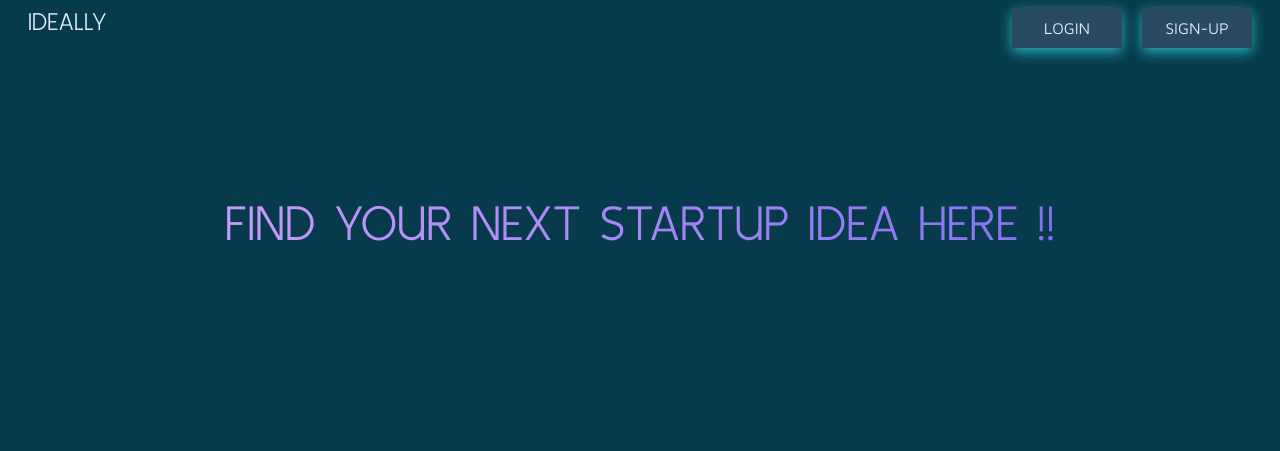
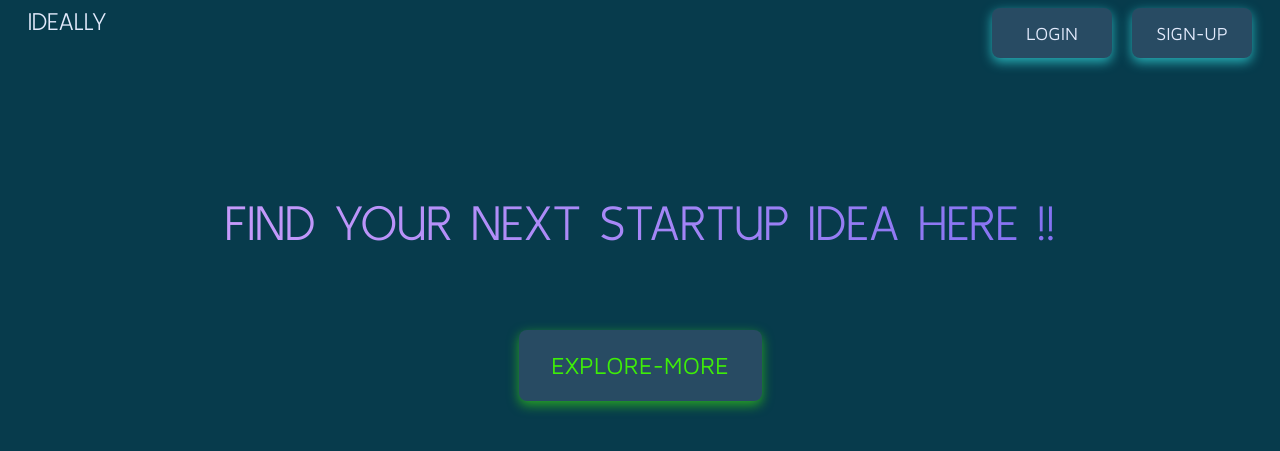
Before and after one commit to Anurag30112003/Ideally, a Flask app: page / in a window 1280 px wide. Shown: the top 451 px of the page. Run offline with Flask 2, Linux system fonts and the light colour scheme.

Commit message:
front-end changes

```diff
--- a/app/templates/base.html
+++ b/app/templates/base.html
@@ -18,22 +18,24 @@
 
         .navbtn {
             /* position: absolute; */
-            width: 110px;
+            width: 120px;
             padding: 3px 3px;
-            height: 40px;
+            height: 50px;
             float: right;
             border: none;
             background: #284B63;
             box-shadow: 0px 4px 12px rgba(61, 255, 255, 0.6);
             font-style: normal;
             font-weight: normal;
-            font-size: 16px;
+            font-size: 18px;
             line-height: 21px;
             text-align: center;
             text-transform: uppercase;
             font-family: 'Maven Pro', sans-serif;
             color: #E2EAFC;
             margin-right: 20px;
+            border-radius: 8px;
+
         }
 
         .navbtn:hover {
@@ -70,6 +72,32 @@
             -webkit-text-fill-color: transparent;
             margin-top: 20vh;
         }
+
+        .btn-explore {
+            margin-top: 5rem;
+            width: 243px;
+            height: 71px;
+            background: #284B63;
+            border-radius: 8px;
+            font-family: 'Maven Pro', sans-serif;
+            font-size: 1.5rem;
+            color: rgb(62, 238, 8);
+            border: none;
+            font-style: normal;
+            font-weight: normal;
+            line-height: 21px;
+            text-align: center;
+            text-transform: uppercase;
+            box-shadow: 0px 4px 12px rgba(61, 238, 8, 0.6);
+        }
+        .btn-explore:hover {
+            box-shadow: 0px 5px 100px rgb(62, 238, 8);
+            ;
+        }
+        .ex-div{
+            text-align: center;
+
+        }
     </style>
 </head>
 
--- a/app/templates/index.html
+++ b/app/templates/index.html
@@ -1,6 +1,8 @@
 {% extends 'base.html' %}{% block content %}
 
 
+
 <div class="heading1">Find your next startup idea here !!</div>
+<div class="ex-div"> <a href="{{url_for('views.ideas')}}"> <button class="btn-explore">Explore-more</button></a></div>
 
 {% endblock %}
--- a/app/views.py
+++ b/app/views.py
@@ -7,6 +7,10 @@ views = Blueprint('views', __name__)
 def home():
     return render_template('index.html')
 
+@views.route('/ideas')
+def ideas():
+    return render_template('ideas.html')
+
 @views.route('/profile')
 @login_required
 def profile():
```
Also changed, not shown: app/templates/ideas.html (added).
